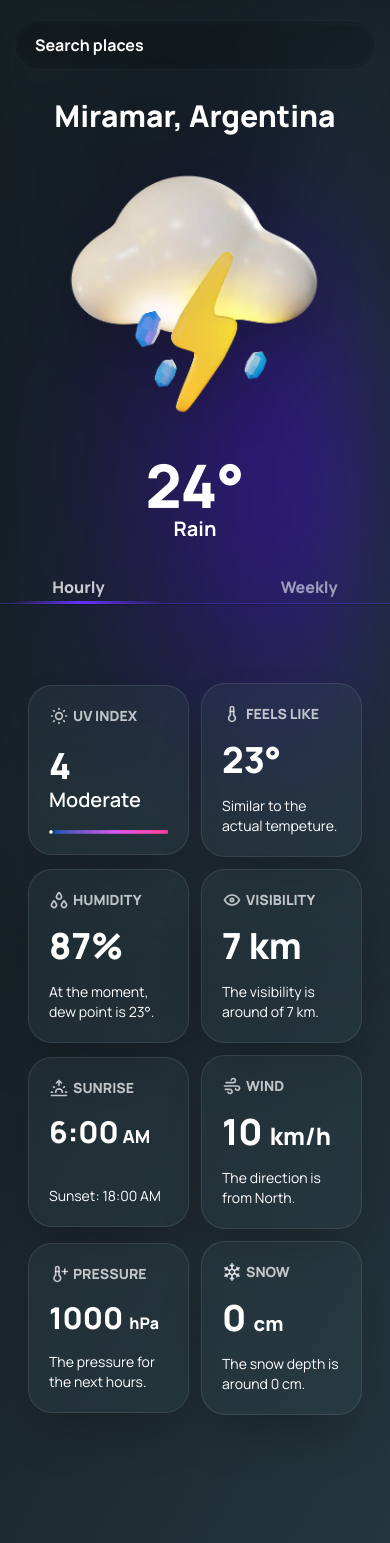
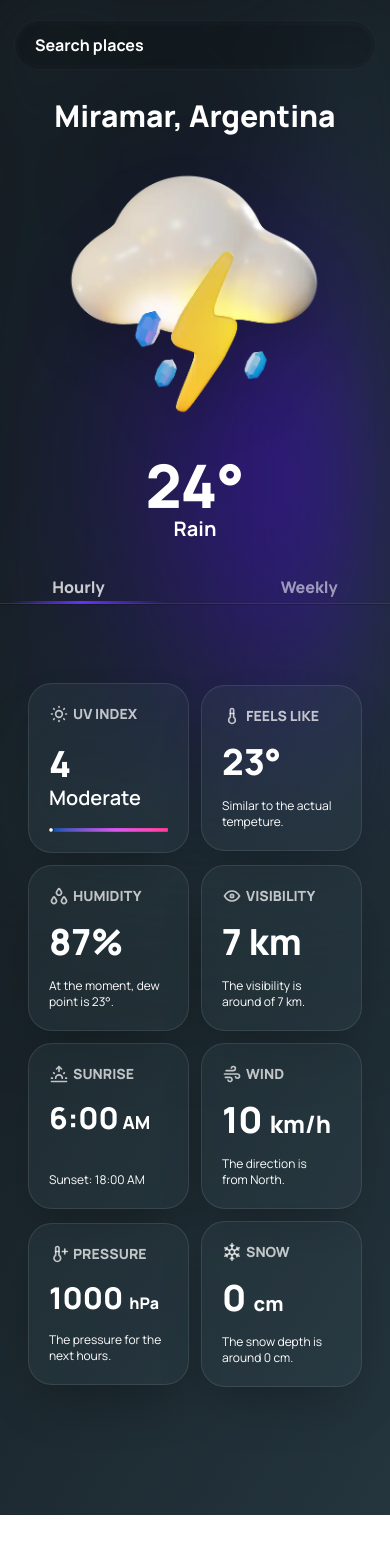
Before and after one commit to francoogilli/weather, a React (Vite) app: page / in a window 390 px wide. After the commit the page ends 1515 px from the top, so only its background shows below. Built offline with nearby package versions, Linux system fonts and the light colour scheme.

Commit message:
Fix bottom text in detail cards

```diff
--- a/src/components/Details.jsx
+++ b/src/components/Details.jsx
@@ -21,19 +21,19 @@ const Details = ({sunrise, sunset, wind,winddir, pressure, snow, snowdepth}) =>
       <div  className='flex flex-col gap-y-4 bg-[#3b545c38] items-start border border-[#ffffff19] shadow-2xl rounded-3xl px-5 sm:px-9 py-5 '>
         <p className='flex items-center font-extrabold gap-x-1 text-sm text-[#ffffffb9]'><Sunrise/>SUNRISE</p>
         <p className='text-white font-extrabold text-3xl sm:text-5xl '>{formatTime(sunrise)}<span className='text-lg sm:text-3xl'> AM</span></p>
-        <p className='text-sm font-normal text-white text-left pt-5'>Sunset: {formatTime(sunset)} AM</p>
+        <p className='text-xs sm:text-sm font-normal text-white text-left pt-5'>Sunset: {formatTime(sunset)} AM</p>
       </div>
 
       <div  className='flex flex-col gap-y-4 bg-[#3b545c38] items-start border border-[#ffffff19] shadow-2xl rounded-3xl px-5 sm:px-9 py-5 '>
         <p className='flex items-center font-extrabold gap-x-1 text-sm text-[#ffffffb9]'><Wind/>WIND</p>
         <p className='text-white font-extrabold text-4xl sm:text-5xl '>{Math.floor(wind)} <span className='text-2xl sm:text-3xl'>km/h</span></p>
-        <p className='text-sm font-normal text-white text-left text-pretty'>The direction is from {convertDir(winddir)}.</p>
+        <p className='text-xs sm:text-sm font-normal text-white text-left text-pretty'>The direction is from {convertDir(winddir)}.</p>
       </div>
 
       <div  className='flex flex-col gap-y-4 bg-[#3b545c38] items-start border border-[#ffffff19] shadow-2xl rounded-3xl px-5 sm:px-10 py-5 '>
         <p className='flex items-center font-extrabold gap-x-1 text-sm text-[#ffffffb9]'><Pressure/>PRESSURE</p>
         <p className='text-white font-extrabold text-3xl sm:text-5xl'>{Math.floor(pressure)} <span className='text-base sm:text-3xl'>hPa</span></p>
-        <p className='text-sm font-normal text-white text-left'>The pressure for the next hours.</p>
+        <p className='text-xs sm:text-sm font-normal text-white text-left'>The pressure for the next hours.</p>
       </div>
 
       <div  className='flex flex-col gap-y-4 bg-[#3b545c38] items-start border border-[#ffffff19] shadow-2xl rounded-3xl px-5 sm:px-10 py-5 '>
@@ -41,7 +41,7 @@ const Details = ({sunrise, sunset, wind,winddir, pressure, snow, snowdepth}) =>
         <div className='flex justify-center items-center'>
         <p className='text-white font-extrabold text-4xl sm:text-5xl'>{snow} <span className='text-xl sm:text-3xl'>cm</span></p>
         </div>
-        <p className='text-sm font-normal text-white text-left'>The snow depth is around {Math.floor(snowdepth)} cm.</p>
+        <p className='text-xs sm:text-sm font-normal text-white text-left'>The snow depth is around {Math.floor(snowdepth)} cm.</p>
       </div>
     </SectionContainer>
   );
--- a/src/components/MainData.jsx
+++ b/src/components/MainData.jsx
@@ -36,19 +36,19 @@ const MainData = ({uvindex,feelslike, humidity,dew, visibility}) => {
       <div  className='flex flex-col gap-y-4 bg-[#3b545c38] items-start border border-[#ffffff19] shadow-2xl rounded-3xl px-5 sm:px-9 py-5 '>
         <p className='flex items-center font-extrabold gap-x-1 text-sm text-[#ffffffb9]'><Temp/>FEELS LIKE</p>
         <p className='text-white font-extrabold text-4xl sm:text-5xl '>{Math.floor(feelslike)}°</p>
-        <p className='text-sm font-normal text-white text-left'>Similar to the actual tempeture.</p>
+        <p className='text-xs sm:text-sm font-normal text-white text-left'>Similar to the actual tempeture.</p>
       </div>
 
       <div  className='flex flex-col gap-y-4 bg-[#3b545c38] items-start border border-[#ffffff19] shadow-2xl rounded-3xl px-5 sm:px-10 py-5 '>
         <p className='flex items-center font-extrabold gap-x-1 text-sm text-[#ffffffb9]'><Droplets/>HUMIDITY</p>
         <p className='text-white font-extrabold text-4xl sm:text-5xl'>{Math.floor(humidity)}%</p>
-        <p className='text-sm font-normal text-white text-left'>At the moment, dew point is {Math.floor(dew)}°.</p>
+        <p className='text-xs sm:text-sm font-normal text-white text-left'>At the moment, dew point is {Math.floor(dew)}°.</p>
       </div>
 
       <div  className='flex flex-col gap-y-4 bg-[#3b545c38] items-start border border-[#ffffff19] shadow-2xl rounded-3xl px-5 sm:px-10 py-5 '>
         <p className='flex items-center font-extrabold gap-x-1 text-sm text-[#ffffffb9]'><Eye/>VISIBILITY</p>
         <p className='text-white font-extrabold text-4xl sm:text-5xl'>{Math.floor(visibility)} km</p>
-        <p className='text-sm font-normal text-white text-left'>The visibility is around of {Math.floor(visibility)} km.</p>
+        <p className='text-xs sm:text-sm font-normal text-white text-left'>The visibility is around of {Math.floor(visibility)} km.</p>
       </div>
     </SectionContainer>
   );
```
